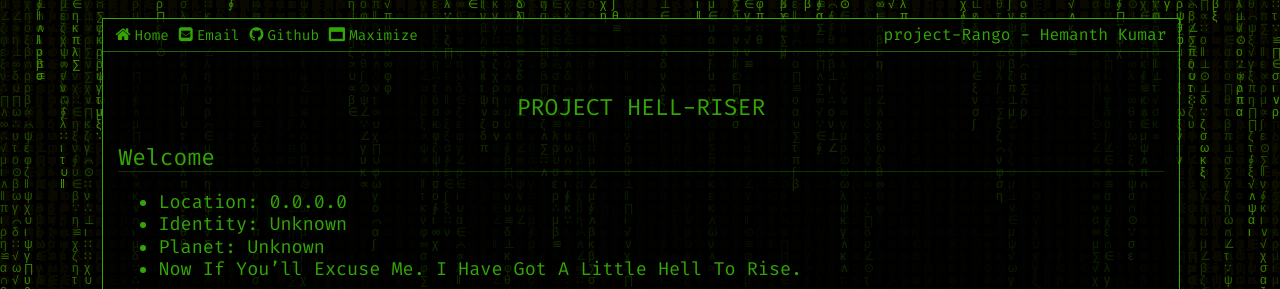
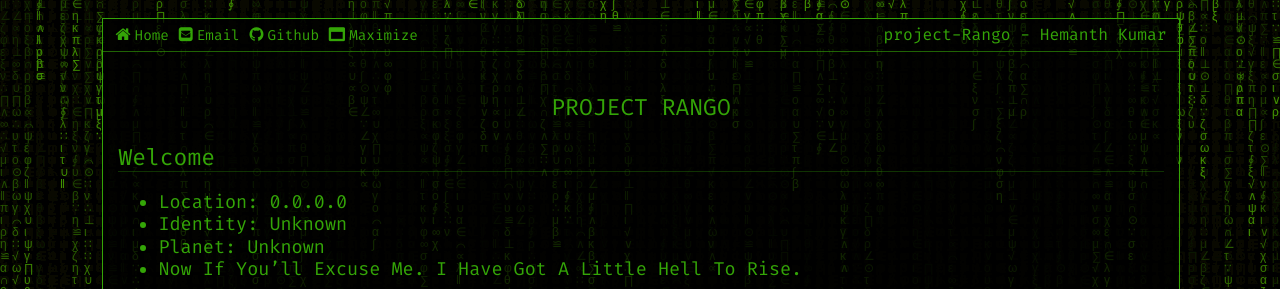
Before and after one commit to hemanthtech/rango, a Jekyll site: the page built from pages/index.md, in a window 1280 px wide. Shown: the top 289 px of the page. Built offline with Jekyll 4.4.1, drawn with Linux system fonts in a browser that asks for light colours.

Commit message:
Update index.md

```diff
--- a/pages/index.md
+++ b/pages/index.md
@@ -5,13 +5,13 @@ toc: false
 home_btn: true
 btn_text: true
 footer: true
-title: "Hell Riser"
-author: "Hell-Riser"
+title: "Rango"
+author: "Rango"
 encrypted_text: false
 permalink: /
 ---
 
-# PROJECT Hell-Riser
+# PROJECT Rango
 
 ##  Welcome
 * Location: 0.0.0.0
@@ -21,4 +21,4 @@ permalink: /
 ## Download This Project
 * Make Change's in _config.yml file.
 
-*  [**HellRiser (Github)**](https://github.com/Hell-Riser/hellriser)
+*  [**HellRiser (Github)**](https://hemanthtech.github.io/rango)
```
